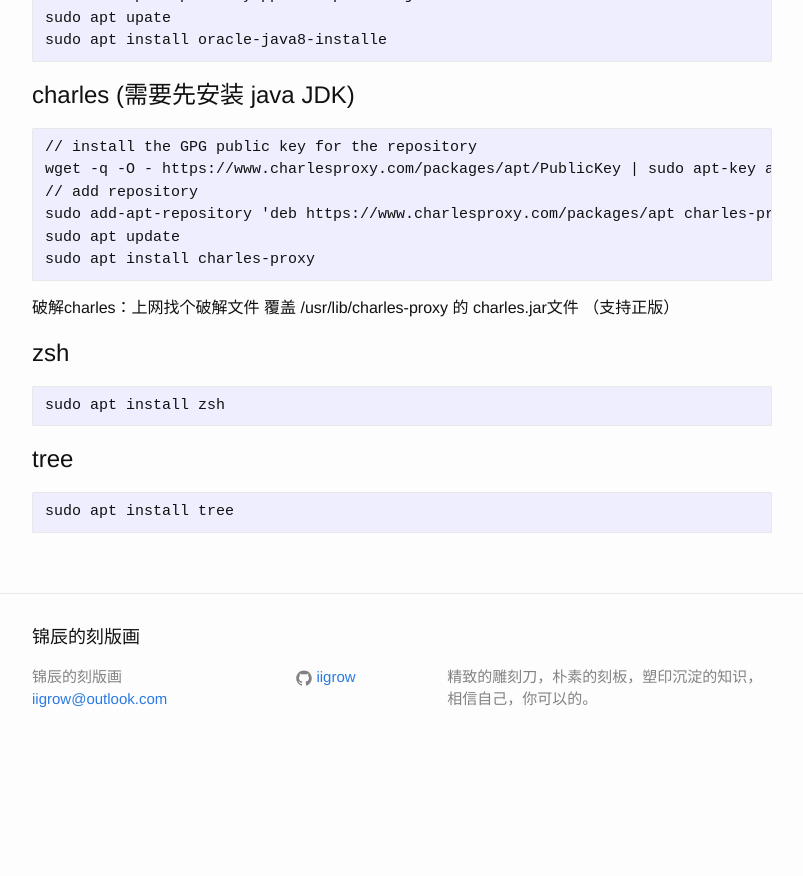
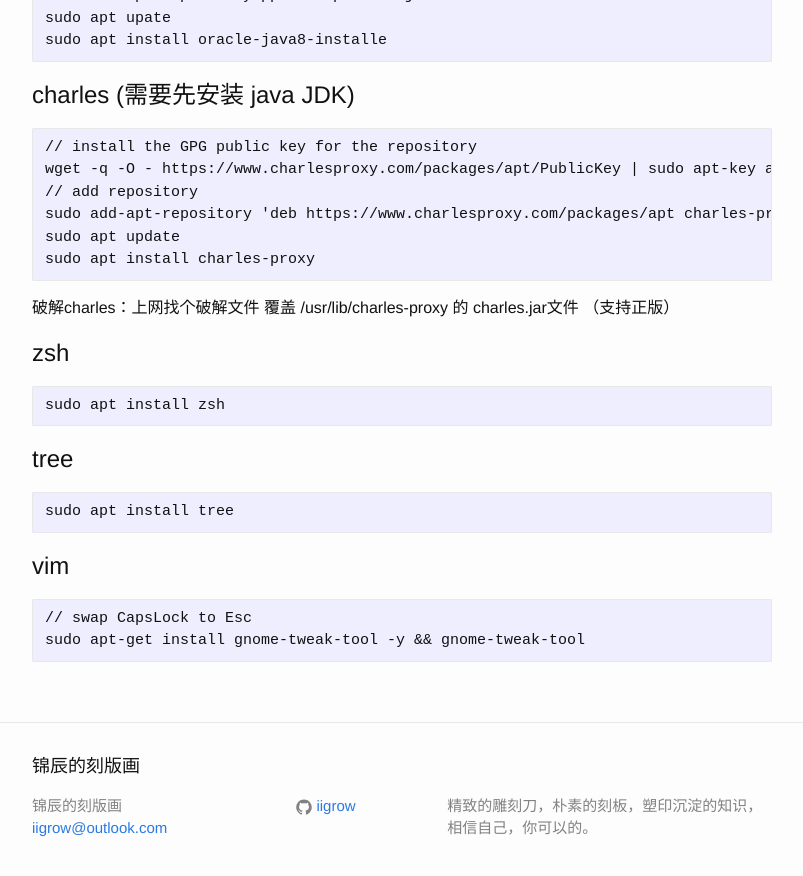
Before and after one commit to codeleafs/iigrow.github.io, a Jekyll site: the page built from _posts/2016-06-30-Ubuntu前端开发起始之路.md, in a window 1280 px wide and 900 px high, scrolled down 4130 px. Shown: the top 876 px of the window, without its empty margins (238-1041 px from the left). Built offline with Jekyll 4.4.1, drawn with Linux system fonts in a browser that asks for light colours; before the commit the page ends 4901 px from its top, so only the background shows below that.

Commit message:
feat : 补充使用工具

```diff
--- a/_posts/2016-06-30-Ubuntu前端开发起始之路.md
+++ b/_posts/2016-06-30-Ubuntu前端开发起始之路.md
@@ -122,3 +122,8 @@ categories: os/ubuntu
 # tree
 
     sudo apt install tree
+
+# vim
+
+    // swap CapsLock to Esc
+    sudo apt-get install gnome-tweak-tool -y && gnome-tweak-tool
```
